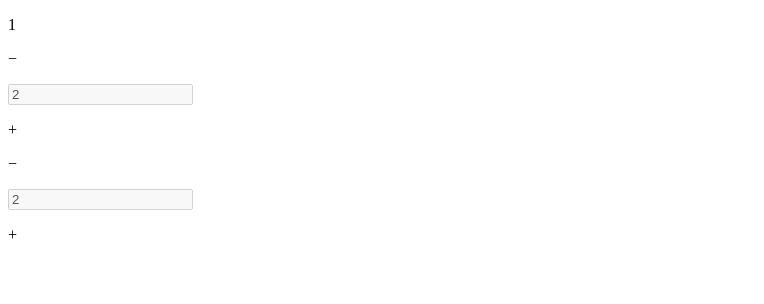
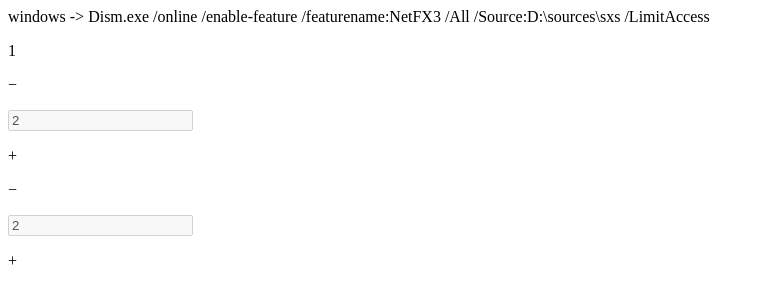
Before and after one commit to shahalom8733/Countable-file, a plain HTML site: page index.html in a window 1280 px wide. Shown: the whole page, without its empty margins (0-764 px from the left). Drawn offline with Linux system fonts and the light colour scheme.

Commit message:
Update index.html
Window text add

```diff
--- a/index.html
+++ b/index.html
@@ -6,6 +6,7 @@
     <title>Document</title>
 </head>
 <body>
+windows -> Dism.exe /online /enable-feature /featurename:NetFX3 /All /Source:D:\sources\sxs /LimitAccess
 
 <div class="deli-btn">
     <div class="deli-dolor"><p><span class="totaladd second">1</span></p></div>
```
